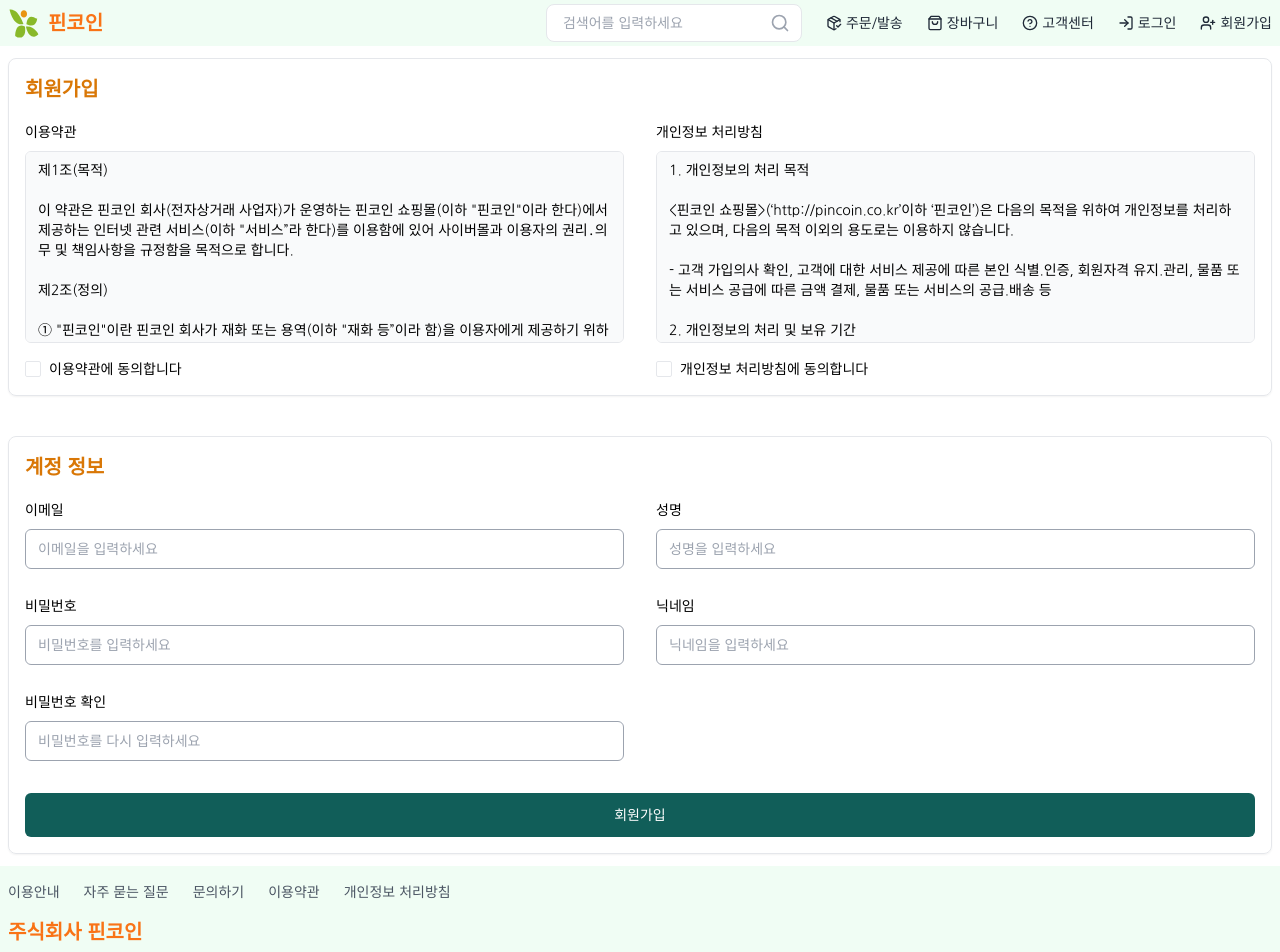
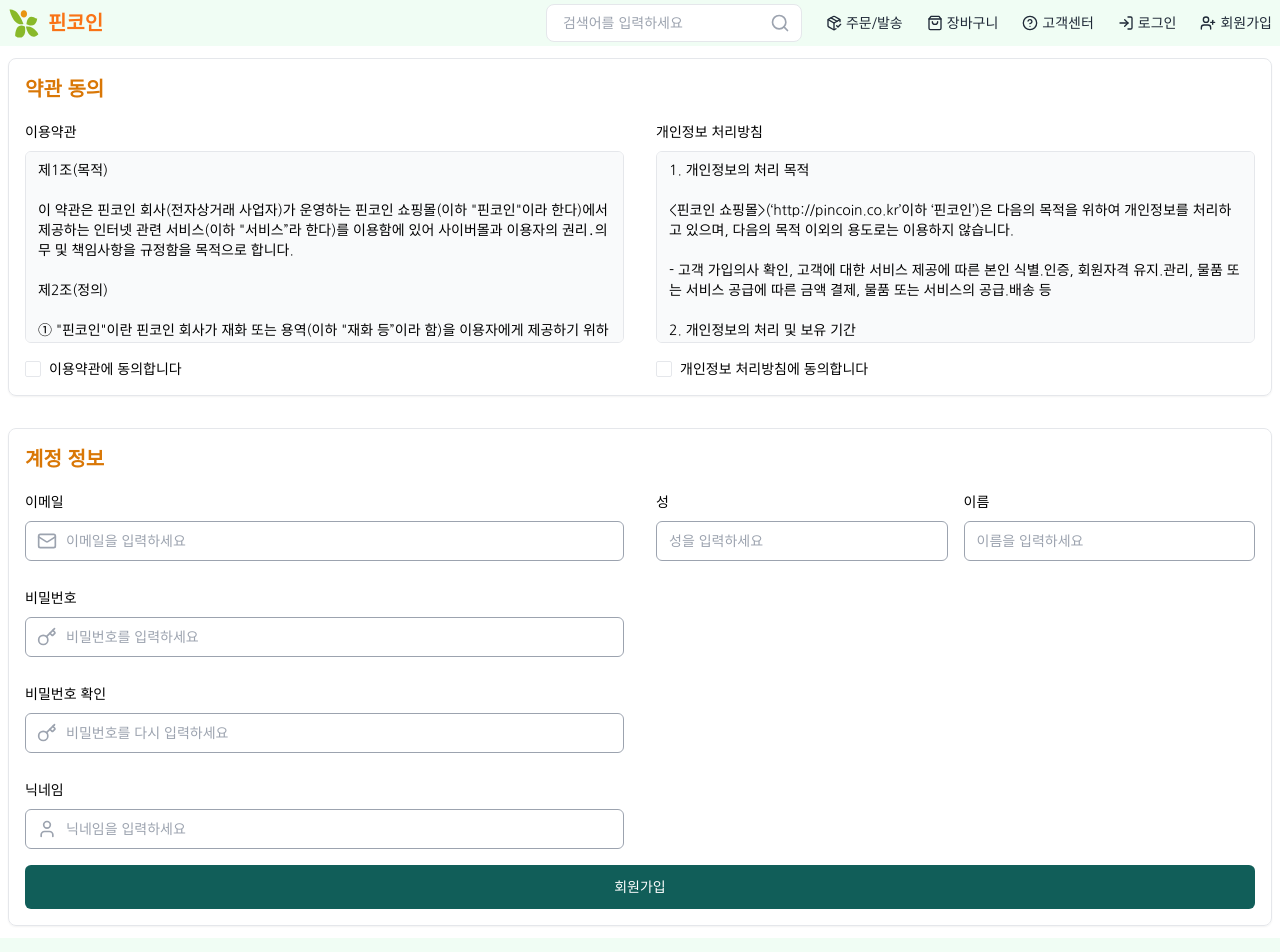
Before and after one commit to mairoo/guava, a Next.js app: page /auth/sign-up in a window 1280 px wide. Shown: the top 952 px of the page. Built offline with nearby package versions, Linux system fonts and the light colour scheme.

Commit message:
input field icons

```diff
--- a/src/app/auth/find-password/page.tsx
+++ b/src/app/auth/find-password/page.tsx
@@ -7,6 +7,7 @@ import { Label } from '@/components/ui/label';
 import { cn } from '@/lib/utils';
 
 import { yupResolver } from '@hookform/resolvers/yup';
+import { Mail } from 'lucide-react';
 import Link from 'next/link';
 import { useForm } from 'react-hook-form';
 import * as yup from 'yup';
@@ -66,7 +67,7 @@ const FindPasswordPage = () => {
         spacing="space-y-4"
         className="w-full max-w-xl mx-auto"
       >
-        <div className="mb-6 text-center text-gray-600">
+        <div className="mb-4 text-gray-600">
           <p>
             가입하신 이메일 주소로 비밀번호 초기화를 위한 이메일을 발송합니다.
           </p>
@@ -75,6 +76,10 @@ const FindPasswordPage = () => {
         <form onSubmit={handleSubmit(onSubmit)} className="space-y-4">
           <div className="space-y-2">
             <Label htmlFor="email">이메일</Label>
+            <div className="relative">
+              <div className="absolute inset-y-0 left-0 flex items-center pl-3 pointer-events-none">
+                <Mail className="w-5 h-5 text-gray-400" />
+              </div>
               <Input
                 id="email"
                 type="email"
@@ -82,9 +87,11 @@ const FindPasswordPage = () => {
                 placeholder="이메일을 입력하세요"
                 className={cn(
                   styles.input.base,
+                  'pl-10',
                   errors.email && styles.input.error,
                 )}
               />
+            </div>
             {errors.email && (
               <p className="text-sm text-red-500">{errors.email.message}</p>
             )}
--- a/src/app/auth/sign-in/page.tsx
+++ b/src/app/auth/sign-in/page.tsx
@@ -9,6 +9,7 @@ import { cn } from '@/lib/utils';
 import { useLoginMutation } from '@/store/auth/api';
 import { Auth } from '@/types/auth';
 import { yupResolver } from '@hookform/resolvers/yup';
+import { Key, Mail } from 'lucide-react';
 import Link from 'next/link';
 import { useForm } from 'react-hook-form';
 import * as yup from 'yup';
@@ -74,6 +75,10 @@ const SignInPage = () => {
         <form onSubmit={handleSubmit(onSubmit)} className="space-y-4">
           <div className="space-y-2">
             <Label htmlFor="email">이메일</Label>
+            <div className="relative">
+              <div className="absolute inset-y-0 left-0 flex items-center pl-3 pointer-events-none">
+                <Mail className="w-5 h-5 text-gray-400" />
+              </div>
               <Input
                 id="email"
                 type="email"
@@ -81,9 +86,11 @@ const SignInPage = () => {
                 placeholder="이메일을 입력하세요"
                 className={cn(
                   styles.input.base,
+                  'pl-10',
                   errors.email && styles.input.error,
                 )}
               />
+            </div>
             {errors.email && (
               <p className="text-sm text-red-500">{errors.email.message}</p>
             )}
@@ -91,6 +98,10 @@ const SignInPage = () => {
 
           <div className="space-y-2">
             <Label htmlFor="password">비밀번호</Label>
+            <div className="relative">
+              <div className="absolute inset-y-0 left-0 flex items-center pl-3 pointer-events-none">
+                <Key className="w-5 h-5 text-gray-400" />
+              </div>
               <Input
                 id="password"
                 type="password"
@@ -98,9 +109,11 @@ const SignInPage = () => {
                 placeholder="비밀번호를 입력하세요"
                 className={cn(
                   styles.input.base,
+                  'pl-10',
                   errors.password && styles.input.error,
                 )}
               />
+            </div>
             {errors.password && (
               <p className="text-sm text-red-500">{errors.password.message}</p>
             )}
--- a/src/app/auth/sign-up/page.tsx
+++ b/src/app/auth/sign-up/page.tsx
@@ -9,6 +9,7 @@ import { Textarea } from '@/components/ui/textarea';
 import { privacyContent } from '@/data/privacy';
 import { termsContent } from '@/data/terms';
 import { cn } from '@/lib/utils';
+import { Key, Mail, User } from 'lucide-react';
 import React from 'react';
 
 const styles = {
@@ -30,10 +31,10 @@ const SignUpPage = () => {
 
   return (
     <form onSubmit={handleSubmit}>
-      <FlexColumn spacing={4}>
+      <FlexColumn spacing={2}>
         {/* 약관 동의 섹션 */}
         <TitledSection
-          title="회원가입"
+          title="약관 동의"
           showBorder
           spacing="space-y-4"
           className="w-full"
@@ -92,58 +93,88 @@ const SignUpPage = () => {
             <div className="space-y-6">
               <div className={styles.inputWrapper}>
                 <Label htmlFor="email">이메일</Label>
+                <div className="relative">
+                  <div className="absolute inset-y-0 left-0 flex items-center pl-3 pointer-events-none">
+                    <Mail className="w-5 h-5 text-gray-400" />
+                  </div>
                   <Input
                     id="email"
                     type="email"
                     placeholder="이메일을 입력하세요"
-                  className={styles.input.base}
+                    className={cn(styles.input.base, 'pl-10')}
                   />
+                </div>
               </div>
               <div className={styles.inputWrapper}>
                 <Label htmlFor="password">비밀번호</Label>
+                <div className="relative">
+                  <div className="absolute inset-y-0 left-0 flex items-center pl-3 pointer-events-none">
+                    <Key className="w-5 h-5 text-gray-400" />
+                  </div>
                   <Input
                     id="password"
                     type="password"
                     placeholder="비밀번호를 입력하세요"
-                  className={styles.input.base}
+                    className={cn(styles.input.base, 'pl-10')}
                   />
+                </div>
               </div>
               <div className={styles.inputWrapper}>
                 <Label htmlFor="passwordConfirm">비밀번호 확인</Label>
+                <div className="relative">
+                  <div className="absolute inset-y-0 left-0 flex items-center pl-3 pointer-events-none">
+                    <Key className="w-5 h-5 text-gray-400" />
+                  </div>
                   <Input
                     id="passwordConfirm"
                     type="password"
                     placeholder="비밀번호를 다시 입력하세요"
-                  className={styles.input.base}
+                    className={cn(styles.input.base, 'pl-10')}
                   />
+                </div>
+              </div>
+              <div className={styles.inputWrapper}>
+                <Label htmlFor="nickname">닉네임</Label>
+                <div className="relative">
+                  <div className="absolute inset-y-0 left-0 flex items-center pl-3 pointer-events-none">
+                    <User className="w-5 h-5 text-gray-400" />
+                  </div>
+                  <Input
+                    id="nickname"
+                    type="text"
+                    placeholder="닉네임을 입력하세요"
+                    className={cn(styles.input.base, 'pl-10')}
+                  />
+                </div>
               </div>
             </div>
 
             {/* 회원 개인정보 */}
             <div className="space-y-6">
+              <GridRow gapX={4} gapY={2}>
                 <div className={styles.inputWrapper}>
-                <Label htmlFor="name">성명</Label>
+                  <Label htmlFor="lastName">성</Label>
                   <Input
-                  id="name"
+                    id="lastName"
                     type="text"
-                  placeholder="성명을 입력하세요"
-                  className={styles.input.base}
+                    placeholder="성을 입력하세요"
+                    className={cn(styles.input.base, 'w-full')}
                   />
                 </div>
                 <div className={styles.inputWrapper}>
-                <Label htmlFor="nickname">닉네임</Label>
+                  <Label htmlFor="firstName">이름</Label>
                   <Input
-                  id="nickname"
+                    id="firstName"
                     type="text"
-                  placeholder="닉네임을 입력하세요"
-                  className={styles.input.base}
+                    placeholder="이름을 입력하세요"
+                    className={cn(styles.input.base, 'w-full')}
                   />
                 </div>
+              </GridRow>
             </div>
           </GridRow>
 
-          {/* 회원가입 버튼 */}
-          <div className="mt-8">
+          <div className="mt-4">
             <Button type="submit" className={cn(styles.button.base)}>
               회원가입
             </Button>
```
Lines whose indentation alone changed are shown as unchanged.
